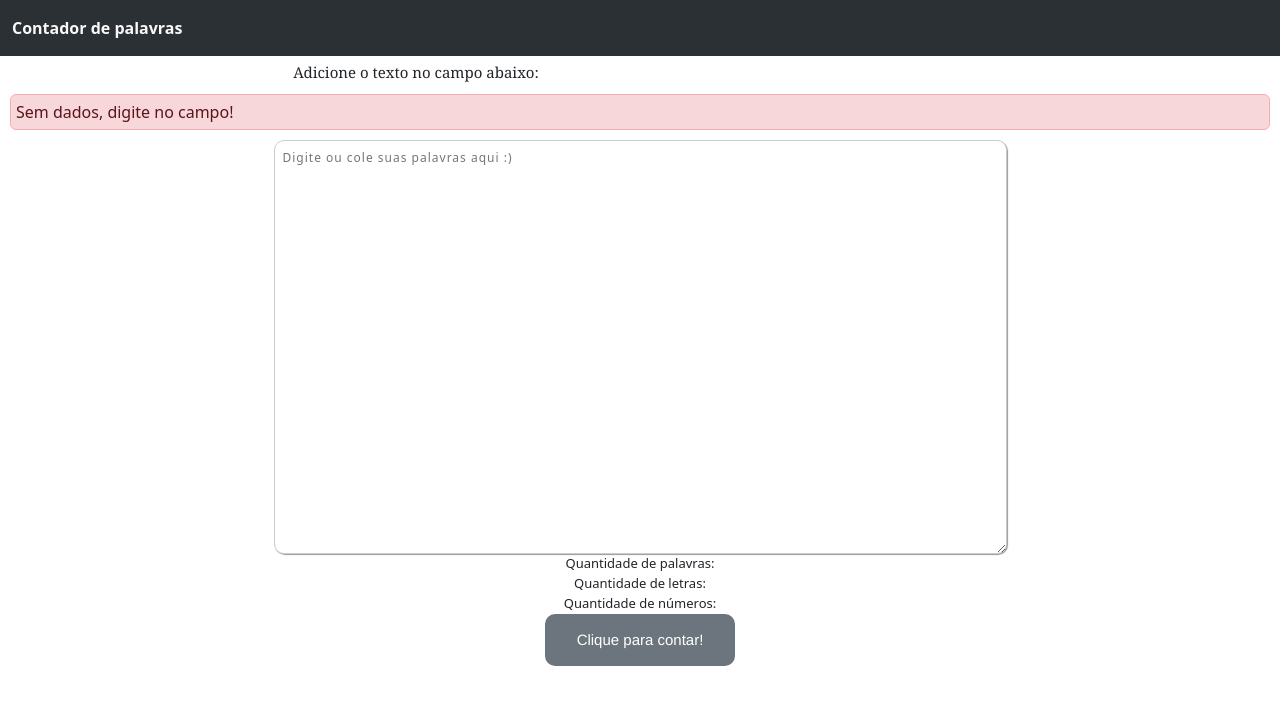
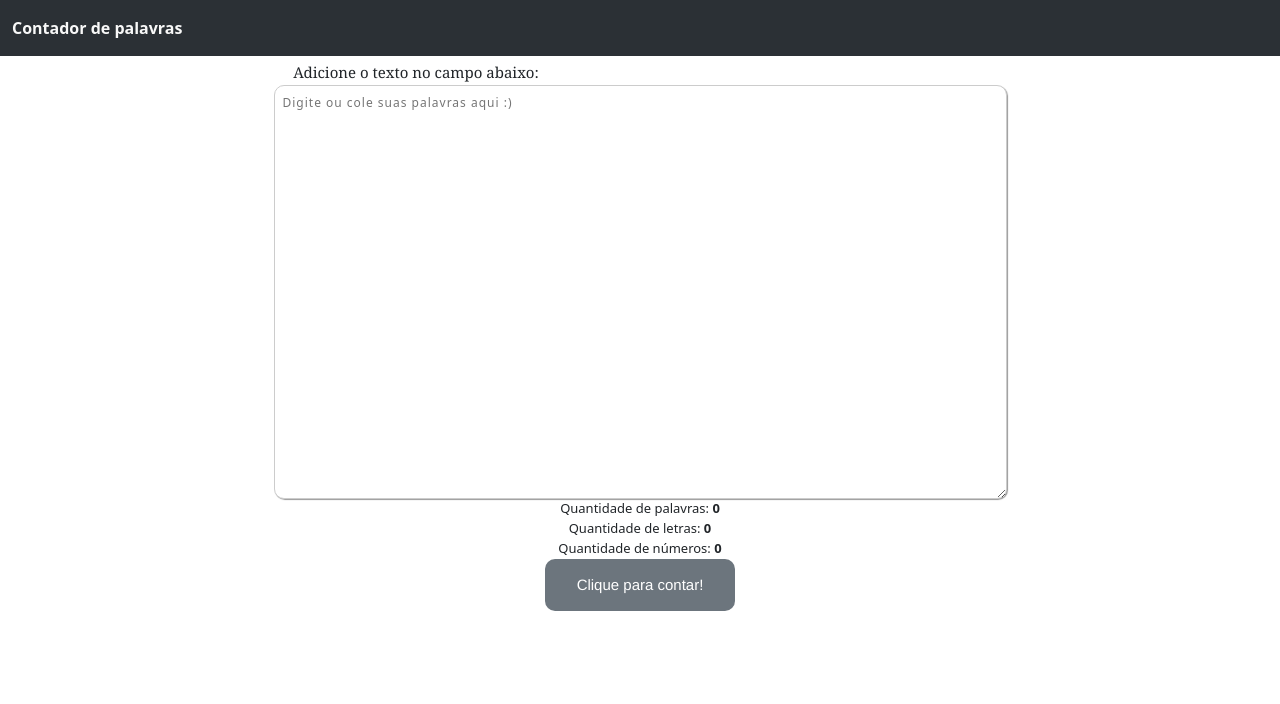
Before and after one commit to guiinoyaruga/word-counter-page, an Angular app: page / in a window 1280 px wide. Shown: the top 704 px of the page. Built offline with nearby package versions, Linux system fonts and the light colour scheme.

Commit message:
added new cover function

```diff
--- a/src/app/quantity-words/quantity-words.component.html
+++ b/src/app/quantity-words/quantity-words.component.html
@@ -1,5 +1,5 @@
 <div>
-<p id="animTransitionQty">Quantidade de palavras: <strong>{{receiveQtyWord.qtyArrayNoNumber}}</strong></p>
-<p id="animTransitionQty">Quantidade de letras: <strong>{{receiveQtyWord.qtyArrayOnlyLetters}}</strong></p>
-<p id="animTransitionQty">Quantidade de números: <strong>{{receiveQtyWord.qtyArrayNoWords}}</strong></p>
+<p id="animTransitionQty">Quantidade de palavras: <strong>{{receiveQtyWord.qtyArrayNoNumber ? receiveQtyWord.qtyArrayNoNumber : '0'}}</strong></p>
+<p id="animTransitionQty">Quantidade de letras: <strong>{{receiveQtyWord.qtyArrayOnlyLetters ? receiveQtyWord.qtyArrayOnlyLetters: '0'}}</strong></p>
+<p id="animTransitionQty">Quantidade de números: <strong>{{receiveQtyWord.qtyArrayNoWords ? receiveQtyWord.qtyArrayNoWords : '0'}}</strong></p>
 </div>
--- a/src/app/word-counter-field/word-counter-field.component.html
+++ b/src/app/word-counter-field/word-counter-field.component.html
@@ -7,13 +7,13 @@
 </nav>
 <div>
   <label for="text-words" id="animTransitionTitle">Adicione o texto no campo abaixo:</label>
-  <div class="alert alert-danger" role="alert" id="alerting">
-    Sem dados, digite no campo!
-   </div>
+  <div class="alert alert-danger d-none mt-2" role="alert" id="alerting" #alerting>
+    Ops, digite no campo abaixo!
+  </div>
   <textarea id="field-counter" id="animTransitionTextArea" rows="22" cols="100"
     placeholder="Digite ou cole suas palavras aqui :)" name="quantityWordsOnField"
     [(ngModel)]="wordsOnField"></textarea>
   <app-quantity-words [receiveQtyWord]="allArray"></app-quantity-words>
-  <button type="submit" class="btn btn-secondary" id="animTransitionButton"
-    (click)="separateTypeQty();">Clique para contar! </button>
+  <button type="submit" class="btn btn-secondary" id="animTransitionButton" (click)="separateTypeQty();">Clique para
+    contar! </button>
 </div>
--- a/src/app/word-counter-field/word-counter-field.component.ts
+++ b/src/app/word-counter-field/word-counter-field.component.ts
@@ -1,4 +1,4 @@
-import { Component, EventEmitter, Output } from '@angular/core';
+import { AfterViewInit, Component, ElementRef, EventEmitter, Output, ViewChild } from '@angular/core';
 import { FormsModule } from '@angular/forms';
 import { QuantityWordsComponent } from "../quantity-words/quantity-words.component";
 
@@ -17,11 +17,8 @@ export class WordCounterFieldComponent {
   arrayWithoutWords: any = []
   arrayWithOnlyLetters: any = []
   allArray: any = {}
+  @ViewChild('alerting', { static: true }) alerting!: ElementRef;
   @Output() sendQtyWords = new EventEmitter<any>();
-
-  public ngOnInit(): void {
-    // this.separateTypeQty()
-  }
 
   calculateQtyWords(): void {
     this.listOfWords = this.wordsOnField
@@ -60,6 +57,11 @@ export class WordCounterFieldComponent {
     }
 
     if (this.allArray.qtyArrayNoNumber == 0 && this.allArray.qtyArrayNoWords == 0) {
+      this.alerting.nativeElement.classList.remove('d-none');
+
+      setTimeout(() => {
+        this.alerting.nativeElement.classList.add('d-none');
+      }, 4500);
     } else {
       return this.sendQtyWords.emit(this.allArray)
     }
```
Also changed, not shown: 2 other files (tests, documents, lock files or other folders).
